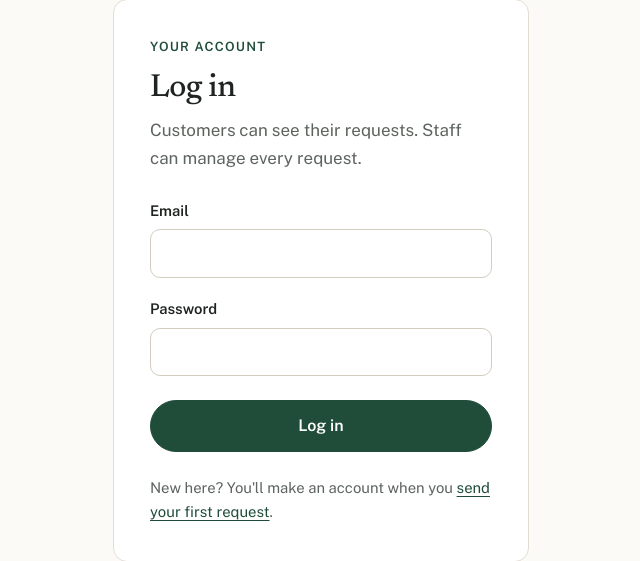
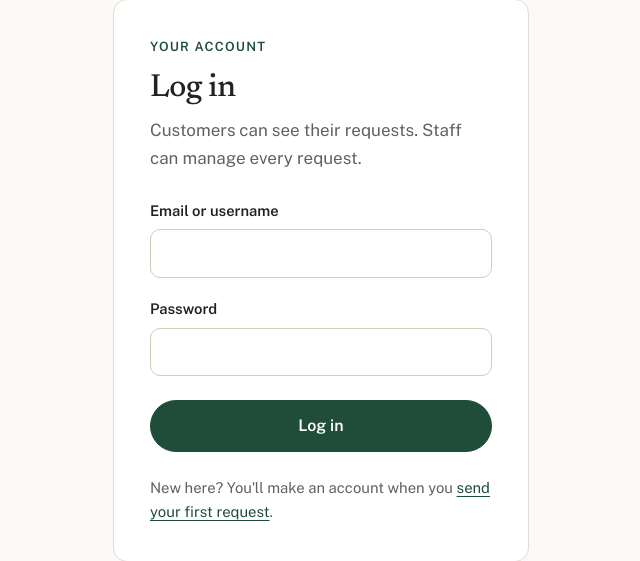
Before and after one commit to mayooo18/pavementconstruction, a Flask app: page /login in a window 1280 px wide. Shown: the part 156-717 px from the top of the page, without its empty margins (319-959 px from the left). Run offline with Flask 3, Linux system fonts and the light colour scheme; parts of the project's set-up code (start-up, migrations or seed data) failed here and were passed over.

Commit message:
Let the login field accept a username as well as an email
The admin staff account logs in with the username admin, so the field
is now plain text and labeled Email or username.

```diff
--- a/app.py
+++ b/app.py
@@ -195,7 +195,7 @@ def create_app():
                     return redirect(url_for("staff_dashboard"))
                 return redirect(url_for("customer_dashboard"))
 
-            error = "That email and password don't match an account."
+            error = "That email or username and password don't match an account."
 
         return render_template("login.html", error=error, email=email)
 
--- a/templates/login.html
+++ b/templates/login.html
@@ -14,8 +14,9 @@
 
             <form method="post" class="mt-4">
                 <div class="mb-3">
-                    <label class="form-label" for="email">Email</label>
-                    <input class="form-control" id="email" name="email" type="email" autocomplete="email" value="{{ email }}" required>
+                    {# Customers use their email. The admin staff account uses the username "admin". #}
+                    <label class="form-label" for="email">Email or username</label>
+                    <input class="form-control" id="email" name="email" type="text" autocomplete="username" value="{{ email }}" required>
                 </div>
                 <div class="mb-4">
                     <label class="form-label" for="password">Password</label>
```
